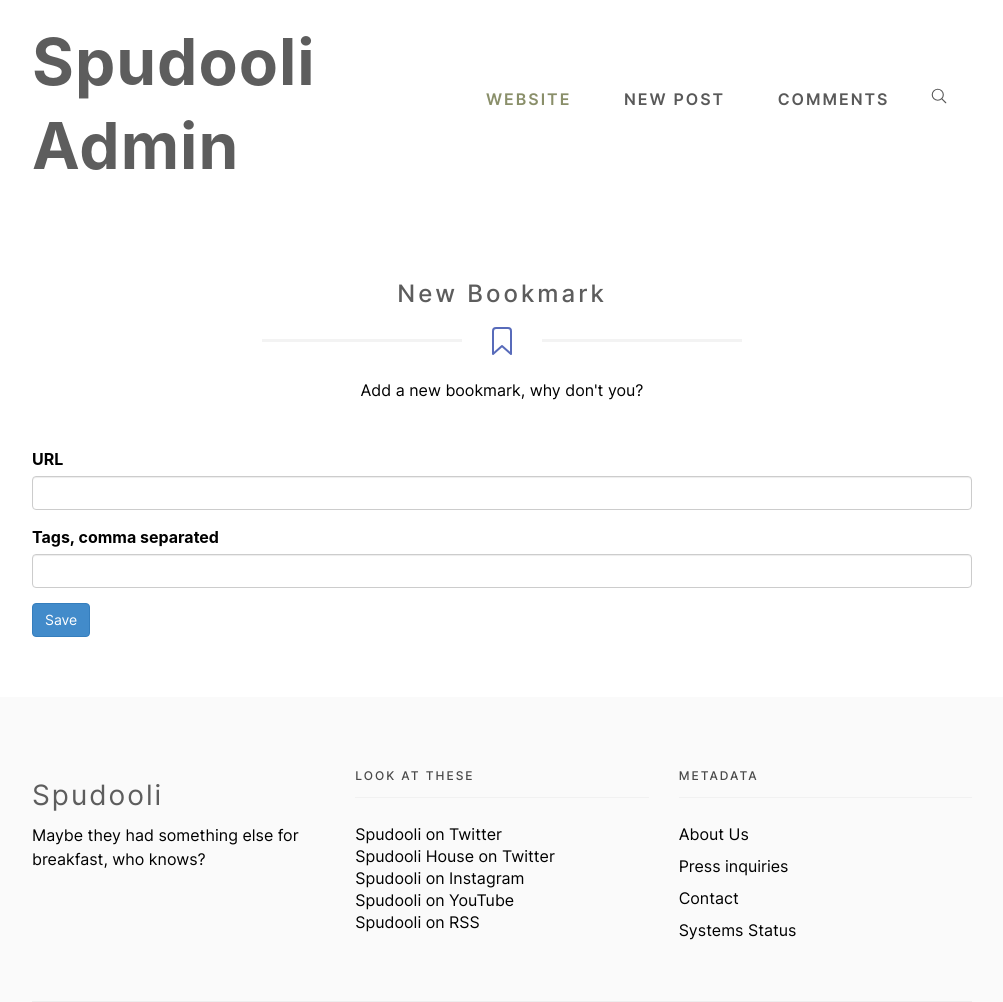
After one commit to spudooli/spudooli.com, a Flask app: page /admin/bookmark/create in a window 1280 px wide. The commit adds this page. Shown: the top 1002 px of the page, without its empty margins (138-1141 px from the left). Run offline with Flask 3, Linux system fonts and the light colour scheme; parts of the project's set-up code (start-up, migrations or seed data) failed here and were passed over; some libraries are stand-ins or nearby versions; some web fonts are replaced.

Commit message:
Add the start of the bookmarking thing

```diff
--- a/spudoolicom/admin.py
+++ b/spudoolicom/admin.py
@@ -9,6 +9,7 @@ import os
 from werkzeug.utils import secure_filename
 from datetime import datetime
 from spudoolicom.auth import login_required
+import requests
 
 @app.route("/admin/create", methods=("GET", "POST"))
 @login_required
@@ -90,6 +91,28 @@ def publishcomment(id):
         return redirect(url_for("admincomments"))
 
 
+@app.route('/admin/bookmark/create', methods=['GET', 'POST'])
+def create_bookmark():
+    if request.method == 'POST':
+        # Get the bookmark URL and tags from the form data
+        bookmarkurl = request.form['url']
+        bookmarktags = request.form['tags']
+
+        # Use Requests to get the URL title tag
+        response = requests.get(bookmarkurl)
+        title = response.text.split('<title>')[1].split('</title>')[0]
+
+        # Insert the bookmark into the MySQL table
+        cursor = db.mysql.connection.cursor()
+        sql = "INSERT INTO bookmarks (url, title, tags) VALUES (%s, %s, %s)"
+        val = (bookmarkurl, title, bookmarktags)
+        cursor.execute(sql, val)
+        db.mysql.connection.commit()
+        cursor.close()
+        flash('Stored bookmark "{}"'.format(title))
+        return redirect(url_for("create_bookmark"))
+    else:
+        return render_template('admin-bookmarks.html')
 
 
 # @app.route("/admin/<int:id>/update", methods=("GET", "POST"))
--- /dev/null
+++ b/spudoolicom/templates/admin-bookmarks.html
@@ -0,0 +1,42 @@
+
+{% extends 'adminbase.html' %}
+
+{% block header %}
+<div class="container-page">
+  <div class="container">
+    <div class="row">
+      <div class="col-md-12">
+        <h1 class="title-un">{% block title %}New Bookmark{% endblock %}</h1>
+        <div class="title-un-icon">
+          <ion-icon name="bookmark-outline"></ion-icon>
+        </div>
+        <p class="title-un-des">Add a new bookmark, why don't you?           </p>
+
+{% endblock %}
+
+{% block content %}
+  <form method="post" enctype="multipart/form-data">
+    <div class="form-group">
+
+    <label for="URL" >URL</label>
+    <input name="url" class="form-control"  id="url" value="{{ request.form['url'] }}" required>
+    </div>
+
+  <div class="form-group">
+    <label for="tags">Tags, comma separated</label>
+   <input class="form-control"  name="tags" id="tags" value="{{ request.form['tags'] }}" required>
+    </div>
+
+
+    <input type="submit" class="btn btn-primary" value="Save">
+  </div>
+  </form>
+
+          <!-- Close divs -->
+        </div>
+      </div>
+    </div>
+  </div>
+
+
+{% endblock %}
--- a/spudoolicom/templates/adminbase.html
+++ b/spudoolicom/templates/adminbase.html
@@ -16,16 +16,9 @@
 
   <title>{% block title %}{% endblock %} - Spudooli</title>
 
-  <!-- Google Fonts -->
-  <!-- <link href='https://fonts.googleapis.com/css?family=Raleway:400,800,500,600,300,700' rel='stylesheet' type='text/css'> -->
-  <!-- ionicons Fonts for icons -->
- <link href="{{ url_for('static', filename='ionicons.min.css') }}" rel="stylesheet">
-  <!-- bootstrap -->
-  <link href="{{ url_for('static', filename='bootstrap.css') }}" rel="stylesheet">
-  <!-- Styles CSS-->
+  <link href="{{ url_for('static', filename='bootstrap-min.css') }}" rel="stylesheet">
+  <link href="{{ url_for('static', filename='animate-min.css') }}" rel="stylesheet">
   <link href="{{ url_for('static', filename='style.css') }}" rel="stylesheet">
-  <!-- Animate CSS-->
-  <link href="{{ url_for('static', filename='animate-min.css') }}" rel="stylesheet">
   <link rel="shortcut icon" href="{{ url_for('static', filename='favicon.ico') }}">
 
 </head>
@@ -141,7 +134,7 @@
     <!-- End Footer -->
   </div>
   <!-- End inner-container -->
-  <script src="/static/js/jquery.min.js"></script>
+  <!-- <script src="/static/js/jquery.min.js"></script>
   <script src="/static/js/bootstrap.min.js"></script>
   <script src="/static/js/superfish.js"></script>
   <script src="/static/js/jquery.easing.js"></script>
@@ -151,7 +144,15 @@
   <script src="/static/js/jquery-ui-1.10.4.custom.min.js"></script>
   <script src="/static/js/main.js"></script>
   <script type="module" src="https://unpkg.com/ionicons@5.5.2/dist/ionicons/ionicons.esm.js"></script>
-  <script nomodule src="https://unpkg.com/ionicons@5.5.2/dist/ionicons/ionicons.js"></script>
+  <script nomodule src="https://unpkg.com/ionicons@5.5.2/dist/ionicons/ionicons.js"></script> -->
+  <!-- End inner-container -->
+  <script src="/static/js/jquery-3.6.0.min.js"></script>
+  <script src="/static/js/bootstrap.min.js"></script>
+  <script src="/static/js/superfish.js"></script>
+  <script src="/static/js/wow.js"></script>
+  <script src="/static/js/main.js"></script>
+  <script type="module" src="https://unpkg.com/ionicons@7.1.0/dist/ionicons/ionicons.esm.js"></script>
+  <script nomodule src="https://unpkg.com/ionicons@7.1.0/dist/ionicons/ionicons.js"></script>
 </body>
 
 </html>
--- a/spudoolicom/templates/alice.html
+++ b/spudoolicom/templates/alice.html
@@ -47,7 +47,7 @@
                         <div class="col-md-3">
                           <div class="counter-box wow fadeInUp" data-wow-delay=".5s">
                             <ion-icon name="flower-outline"></ion-icon>
-                            <div class="counter-number"><div id="current_power">3,366</div> </div>
+                            <div class="counter-number"><div id="current_power">4,369</div> </div>
                             <div class="counter-title">km travelled</div>
                           </div>
                         </div>
```
